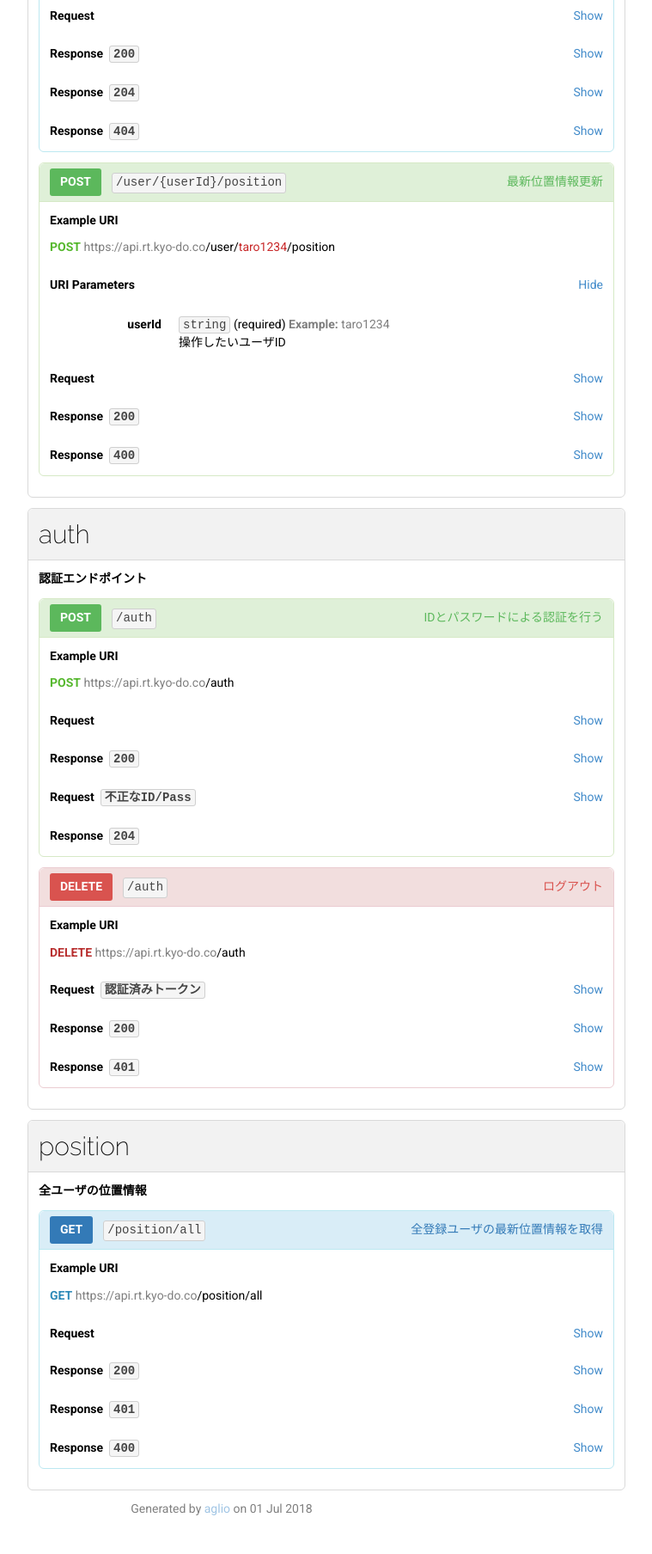
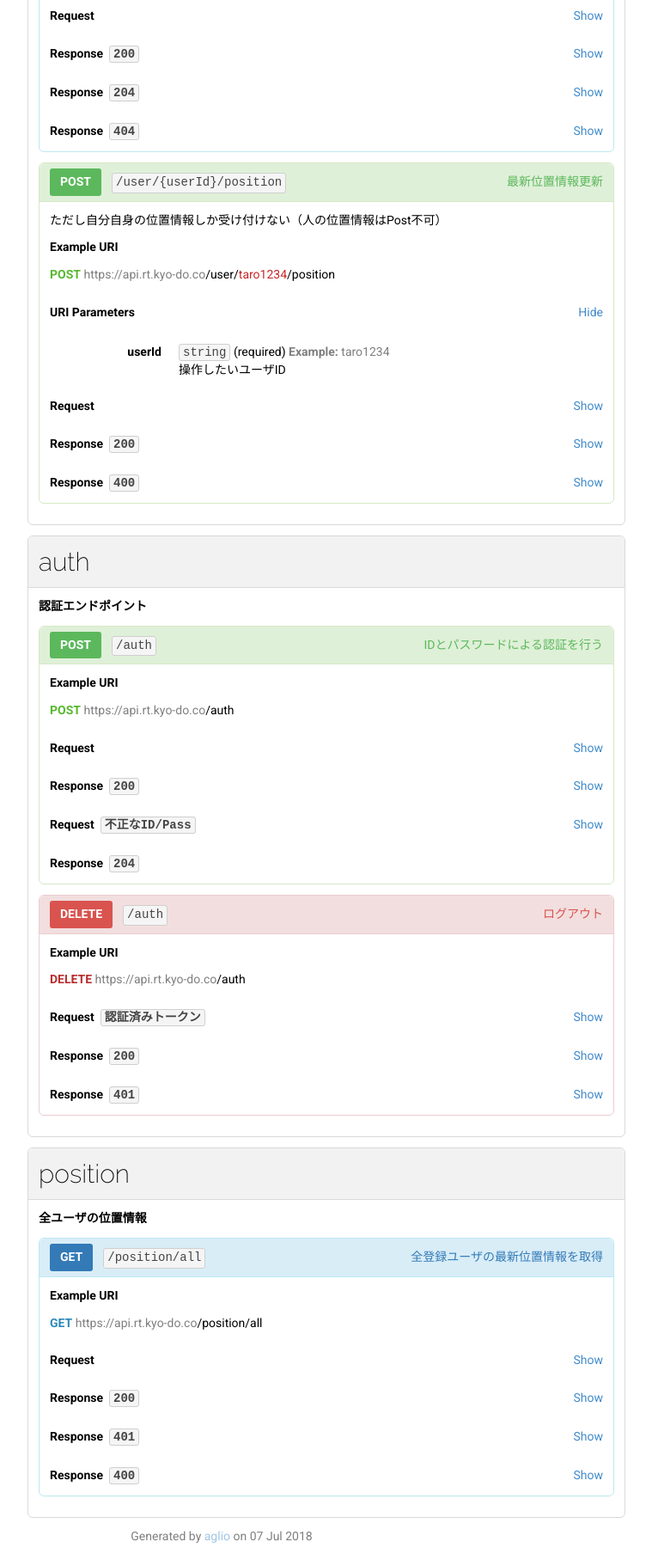
Before and after one commit to Nst-ilab/rt.kyo-do.co-api-blueprint, a website: page docs/index.html in a window 1280 px wide. Shown: the part 2019-3827 px from the top of the page at 86% size, without its empty margins (382-1141 px from the left). Before the commit the page ends 3795 px from the top, so only its background shows below. Drawn offline with Linux system fonts and the light colour scheme.

Commit message:
post posisoon

```diff
--- a/docs/index.html
+++ b/docs/index.html
@@ -185,7 +185,8 @@
       "<span class="hljs-attribute">description</span>": <span class="hljs-value"><span class="hljs-string">"そんなユーザはいないです"</span>
     </span>}
   </span>}
-</span>}</code></pre><div style="height: 1px;"></div></div></div></div><div id="user-ユーザ毎位置情報エンドポイント-post" class="action post"><h4 class="action-heading"><div class="name">最新位置情報更新</div><a href="#user-ユーザ毎位置情報エンドポイント-post" class="method post">POST</a><code class="uri">/user/{userId}/position</code></h4><h4>Example URI</h4><div class="definition"><span class="method post">POST</span>&nbsp;<span class="uri"><span class="hostname">https://api.rt.kyo-do.co</span>/user/<span class="hljs-attribute" title="userId">taro1234</span>/position</span></div><div class="title"><strong>URI Parameters</strong><div class="collapse-button show"><span class="close">Hide</span><span class="open">Show</span></div></div><div class="collapse-content"><dl class="inner"><dt>userId</dt><dd><code>string</code>&nbsp;<span class="required">(required)</span>&nbsp;<span class="text-muted example"><strong>Example:&nbsp;</strong><span>taro1234</span></span><p>操作したいユーザID</p>
+</span>}</code></pre><div style="height: 1px;"></div></div></div></div><div id="user-ユーザ毎位置情報エンドポイント-post" class="action post"><h4 class="action-heading"><div class="name">最新位置情報更新</div><a href="#user-ユーザ毎位置情報エンドポイント-post" class="method post">POST</a><code class="uri">/user/{userId}/position</code></h4><p>ただし自分自身の位置情報しか受け付けない（人の位置情報はPost不可）</p>
+<h4>Example URI</h4><div class="definition"><span class="method post">POST</span>&nbsp;<span class="uri"><span class="hostname">https://api.rt.kyo-do.co</span>/user/<span class="hljs-attribute" title="userId">taro1234</span>/position</span></div><div class="title"><strong>URI Parameters</strong><div class="collapse-button show"><span class="close">Hide</span><span class="open">Show</span></div></div><div class="collapse-content"><dl class="inner"><dt>userId</dt><dd><code>string</code>&nbsp;<span class="required">(required)</span>&nbsp;<span class="text-muted example"><strong>Example:&nbsp;</strong><span>taro1234</span></span><p>操作したいユーザID</p>
 </dd></dl></div><div class="title"><strong>Request</strong><div class="collapse-button"><span class="close">Hide</span><span class="open">Show</span></div></div><div class="collapse-content"><div class="inner"><h5>Headers</h5><pre><code><span class="hljs-attribute">Content-Type</span>: <span class="hljs-string">application/json</span><br><span class="hljs-attribute">Authorization</span>: <span class="hljs-string">Bearer valid_access_token</span></code></pre><div style="height: 1px;"></div><h5>Body</h5><pre><code>{
   "<span class="hljs-attribute">position</span>": <span class="hljs-value"><span class="hljs-string">"{ \"lat\": 35.123, \"lng\" : 48.111 }"</span>
 </span>}</code></pre><div style="height: 1px;"></div><h5>Schema</h5><pre><code>{
@@ -313,7 +314,7 @@
       "<span class="hljs-attribute">description</span>": <span class="hljs-value"><span class="hljs-string">"送信パラメータの不正"</span>
     </span>}
   </span>}
-</span>}</code></pre><div style="height: 1px;"></div></div></div></div></div></section></div></div></div><p style="text-align: center;" class="text-muted">Generated by&nbsp;<a href="https://github.com/danielgtaylor/aglio" class="aglio">aglio</a>&nbsp;on 01 Jul 2018</p><script>/* eslint-env browser */
+</span>}</code></pre><div style="height: 1px;"></div></div></div></div></div></section></div></div></div><p style="text-align: center;" class="text-muted">Generated by&nbsp;<a href="https://github.com/danielgtaylor/aglio" class="aglio">aglio</a>&nbsp;on 07 Jul 2018</p><script>/* eslint-env browser */
 /* eslint quotes: [2, "single"] */
 'use strict';
 
```
Also changed, not shown: blueprint/user.md (+1 -1 lines).
